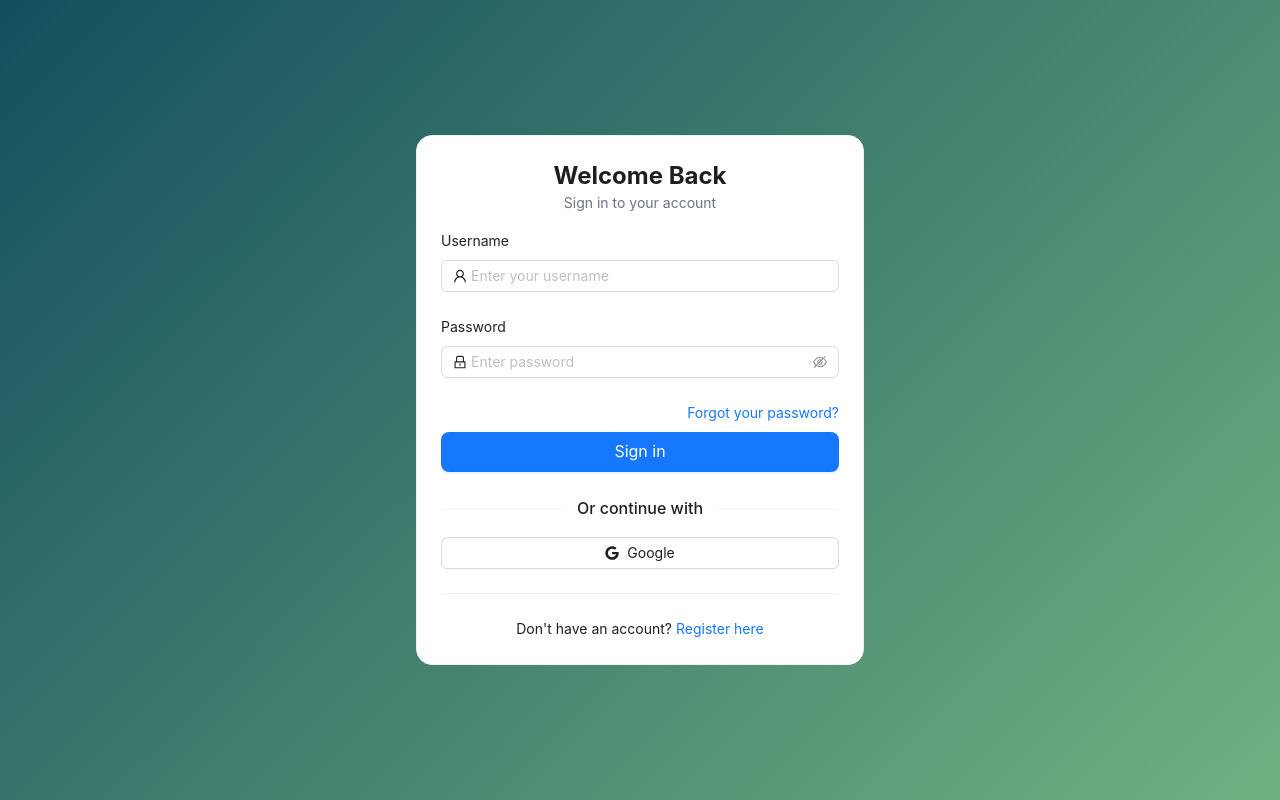
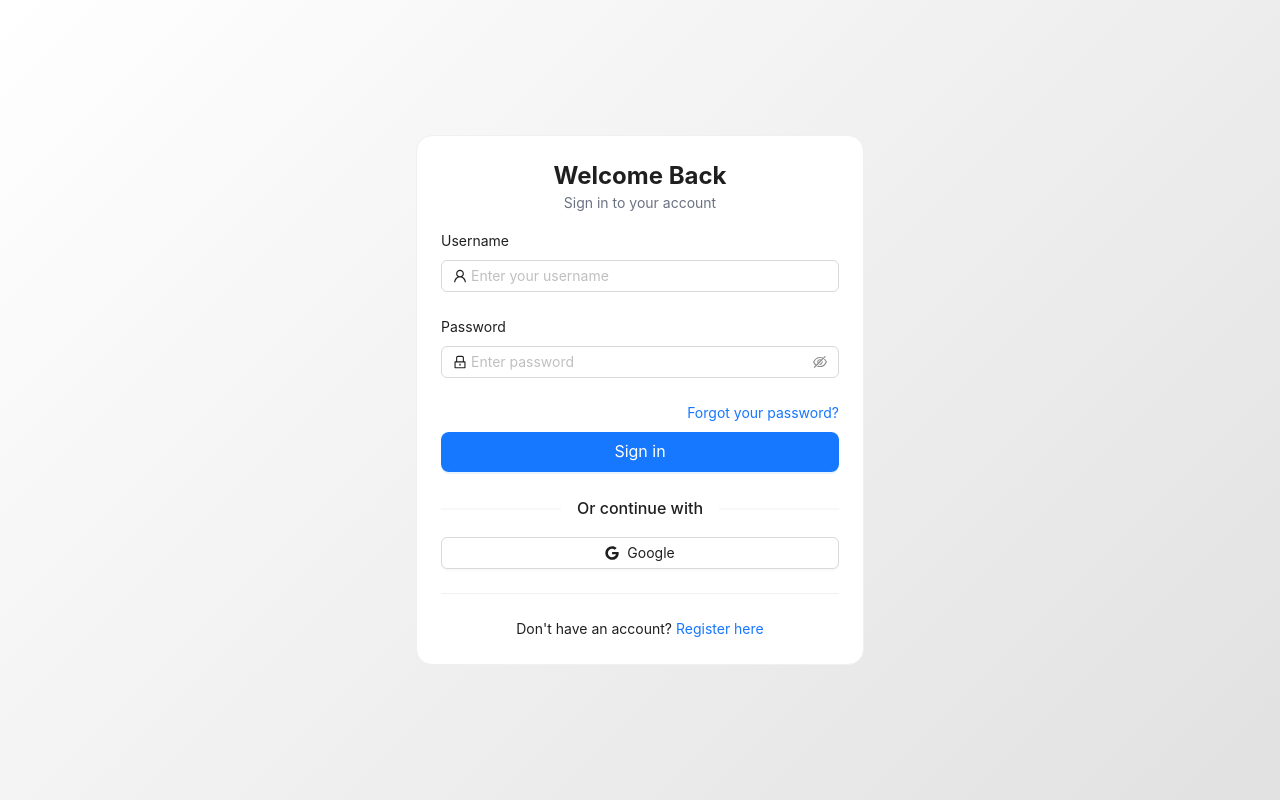
Before and after one commit to nmhthien58/fe_swp391, a React (Vite) app: page /login in a window 1280 px wide. Built offline with nearby package versions, Linux system fonts and the light colour scheme.

Commit message:
update color login register page

```diff
--- a/src/pages/login/index.jsx
+++ b/src/pages/login/index.jsx
@@ -87,7 +87,7 @@ const LoginPage = () => {
     <div
       className="min-h-screen flex items-center justify-center"
       style={{
-        background: "linear-gradient(135deg, #134e5e 0%, #71b280 100%)",
+        background: "linear-gradient(135deg, #ffffffff 0%, #e2e1e1ff 100%)",
       }}
     >
       <div className="relative z-10 w-full max-w-md mx-4">
--- a/src/pages/register/index.jsx
+++ b/src/pages/register/index.jsx
@@ -47,7 +47,7 @@ const RegisterPage = () => {
     <div
       className="min-h-screen flex items-center justify-center"
       style={{
-        background: "linear-gradient(135deg, #134e5e 0%, #71b280 100%)",
+        background: "linear-gradient(135deg, #ffffffff 0%, #e2e1e1ff 100%)",
       }}
     >
       <div className="relative z-10 w-full max-w-xl mx-4">
```
